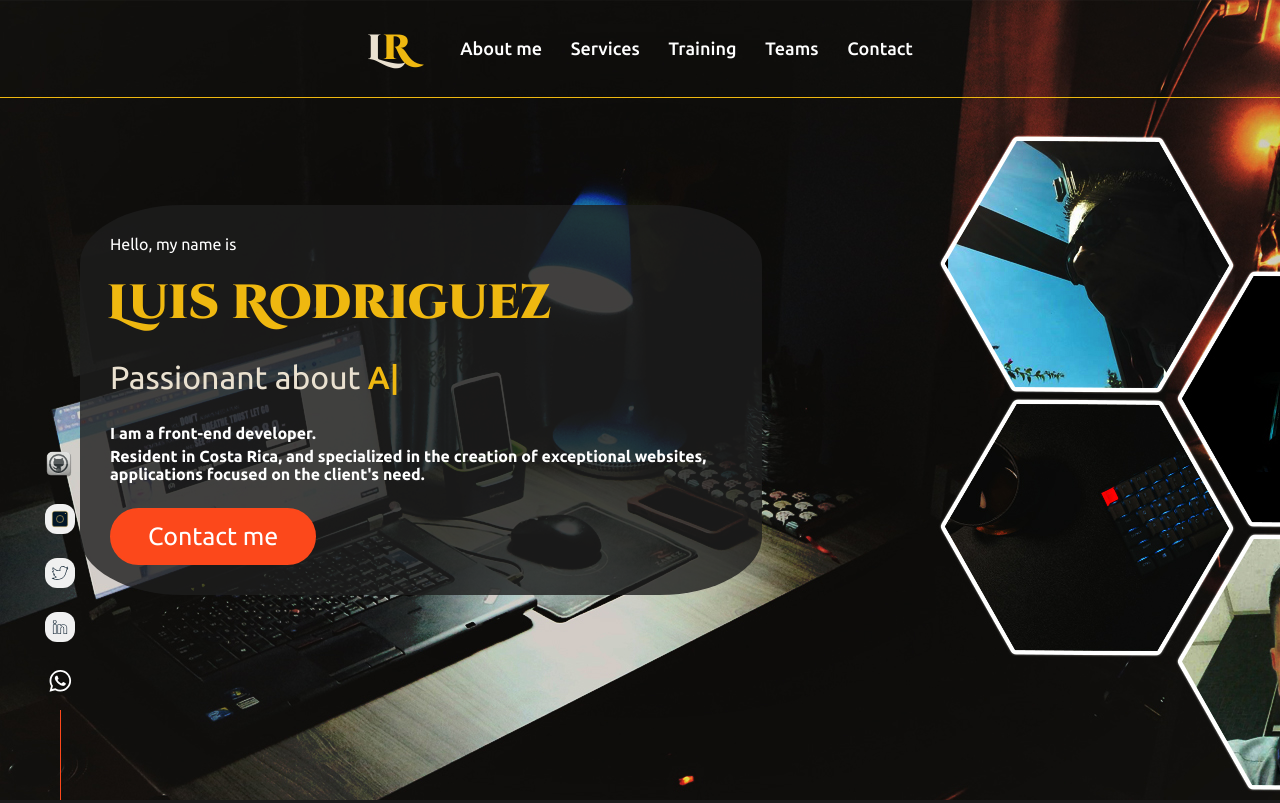
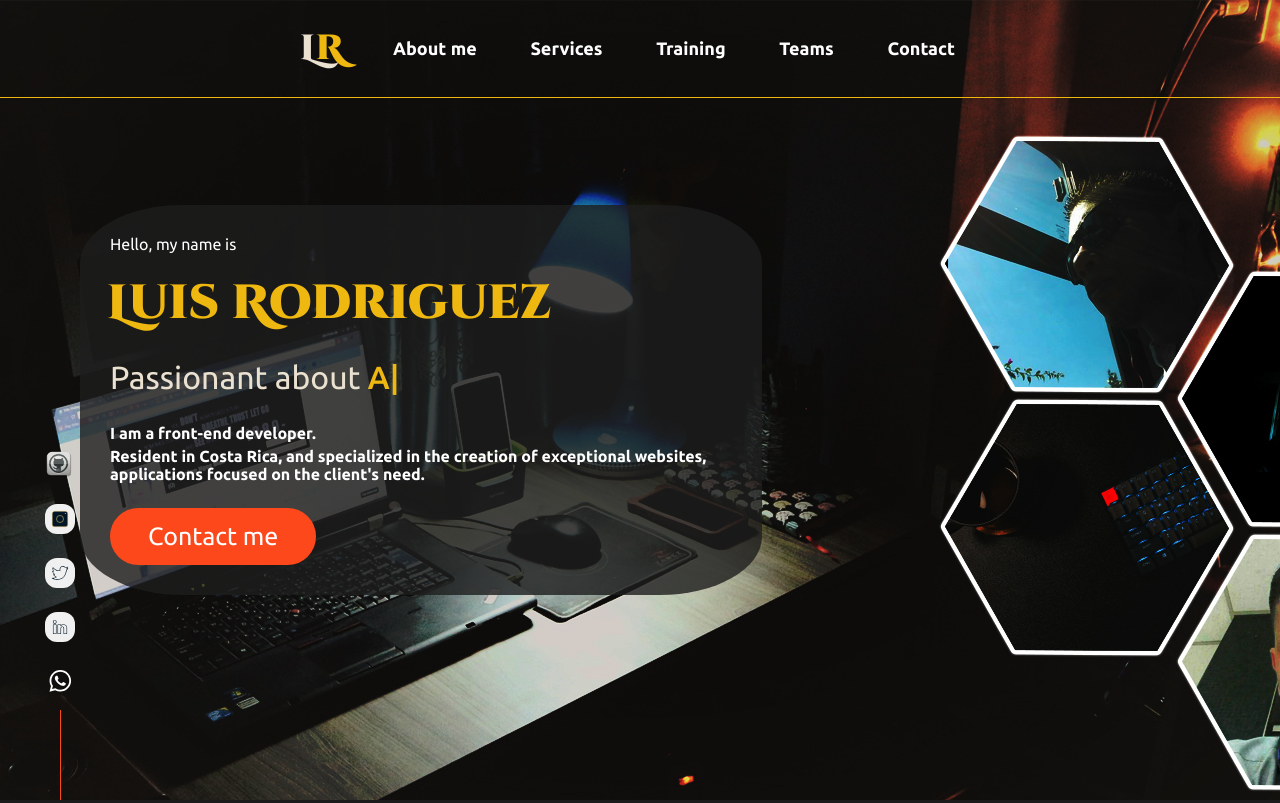
Before and after one commit to luroalfa/LuisRodriguezFallas, a plain HTML site: page index.html in a window 1280 px wide. Shown: the top 803 px of the page. Drawn offline with nearby package versions, Linux system fonts and the light colour scheme.

Commit message:
Ready navbar

```diff
--- a/index.html
+++ b/index.html
@@ -34,11 +34,11 @@
                 </a>
             </div>
             <ul class="menu">
-                <li><a href="#about" class="menu-btn">About me</a></li>
-                <li><a href="#services" class="menu-btn">Services</a></li>
-                <li><a href="#skills" class="menu-btn">Training</a></li>
-                <li><a href="#teams" class="menu-btn">Teams</a></li>
-                <li><a href="#" class="openModal">Contact</a></li>
+                <li class="navbar__li"><a class="navbar__a" href="#about" class="menu-btn">About me</a></li>
+                <li class="navbar__li"><a class="navbar__a" href="#services" class="menu-btn">Services</a></li>
+                <li class="navbar__li"><a class="navbar__a" href="#skills" class="menu-btn">Training</a></li>
+                <li class="navbar__li"><a class="navbar__a" href="#teams" class="menu-btn">Teams</a></li>
+                <li class="navbar__li"><a class="navbar__a" href="#" class="openModal">Contact</a></li>
             </ul>
             <div class="menu-btn">
                 <i class="fas fa-bars"></i>
--- a/style.css
+++ b/style.css
@@ -1,7 +1,7 @@
 /*  import google fonts */
 @import url('https://fonts.googleapis.com/css2?family=Poppins:wght@400;500;600;700&family=Ubuntu:wght@400;500;700&display=swap');
 
-/*? =========================================================General=========================================================*/
+/*=========================================================General=========================================================*/
 *{
     margin: 0;
     padding: 0;
@@ -25,6 +25,24 @@ body{
     --logo:'Cinzel Decorative', cursive;
     --textos:'Cabin', sans-serif;
 }
+/*=========================================================all similar content styling codes========================================================= */
+section{
+    padding: 100px 0;
+}
+
+
+
+
+
+
+
+
+
+
+
+
+
+
 
 /*TODO =========================================================custom scroll bar========================================================= */
 ::-webkit-scrollbar {
@@ -39,11 +57,38 @@ body{
 ::-webkit-scrollbar-thumb:hover {
     background: var(--colorBlanco);
 }
+/*TODO =========================================================custom scroll bar========================================================= */
 
-/*? =========================================================all similar content styling codes========================================================= */
-section{
-    padding: 100px 0;
-}
+
+
+
+
+
+
+
+
+
+
+
+
+
+
+
+
+
+
+
+
+
+
+
+
+
+
+
+
+
+
 
 /*TODO ===========================================================================================================================================================================*/
 .max-width{
@@ -94,8 +139,33 @@ section .title::after{
     background: var(--backgroudPageDark);
     transform: translateX(-50%);
 }
+/*TODO ===========================================================================================================================================================================*/
 
-/*? =========================================================Default style of the navigator bar========================================================= */
+
+
+
+
+
+
+
+
+
+
+
+
+
+
+
+
+
+
+
+
+
+
+
+
+/* -- Default style of the navigator bar -- */
 .navbar{
     position: fixed;
     width: 100%;
@@ -105,45 +175,37 @@ section .title::after{
     transition: all 0.3s ease;
     border-bottom: solid 1px var(--colorOro);
 }
-/*? =========================================================We work this class in javascript========================================================= */
+/* -- We work this class in javascript -- */
 .navbar__sticky{
     padding: 15px 0;
     background: var(--colorAzulOscuro);
 }
-
 .navbar__max-width{
-    /* border: solid red; */
     display: flex;
     align-items: center;
     justify-content: center;
 }
-/* TODO  =========================================================it must be modulated --> BEM=========================================================*/
-.navbar .menu li{
+.navbar__li{
     list-style: none;
     display: inline-block;
 }
-.navbar .menu li a{
+.navbar__a{
     display: block;
     color: #fff;
     font-size: 18px;
-    font-weight: 500;
-    margin-left: 25px;
+    font-weight: 600;
+    margin: 0 25px;
     transition: color 0.3s ease;
+
 }
-.navbar .menu li a:hover{
+.navbar__a:hover{
     color: var(--colorOro);
 }
-.navbar.sticky .menu li a:hover{
-    color: var(--colorOro);
-}
-
-
-/*? =========================================================Block logo ready========================================================= */
+/* -- Block logo ready -- */
 .logo{
     margin-right: 25px;
     /* border: red solid ; */
 }
-
 .logo:hover{
     animation: animate__heartBeat;
 }
@@ -155,7 +217,7 @@ section .title::after{
 }
 .logo__span{
     color: var(--colorOro);
-    transition: all 0.3s ease;
+    /* transition: all 0.3s ease; */
 }
 
 /* =========================================================TODO========================================================= */
@@ -800,7 +862,7 @@ footer span a:hover{
 
 
 
-
+/* TODO REVISAR LOS MEDIA QUERY */
 /* responsive media query start */
 @media (max-width: 1300px) {
     .home .max-width{
```
